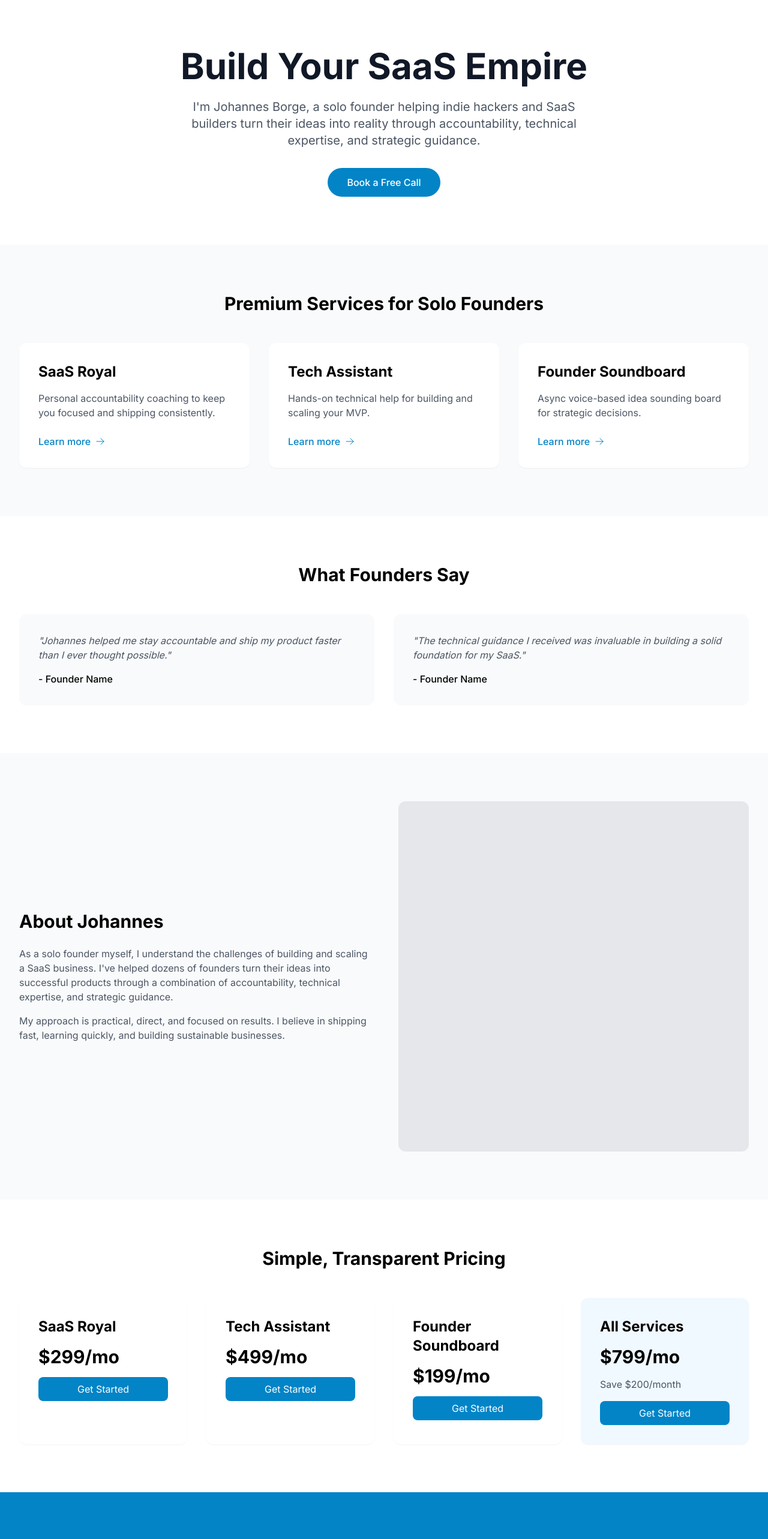
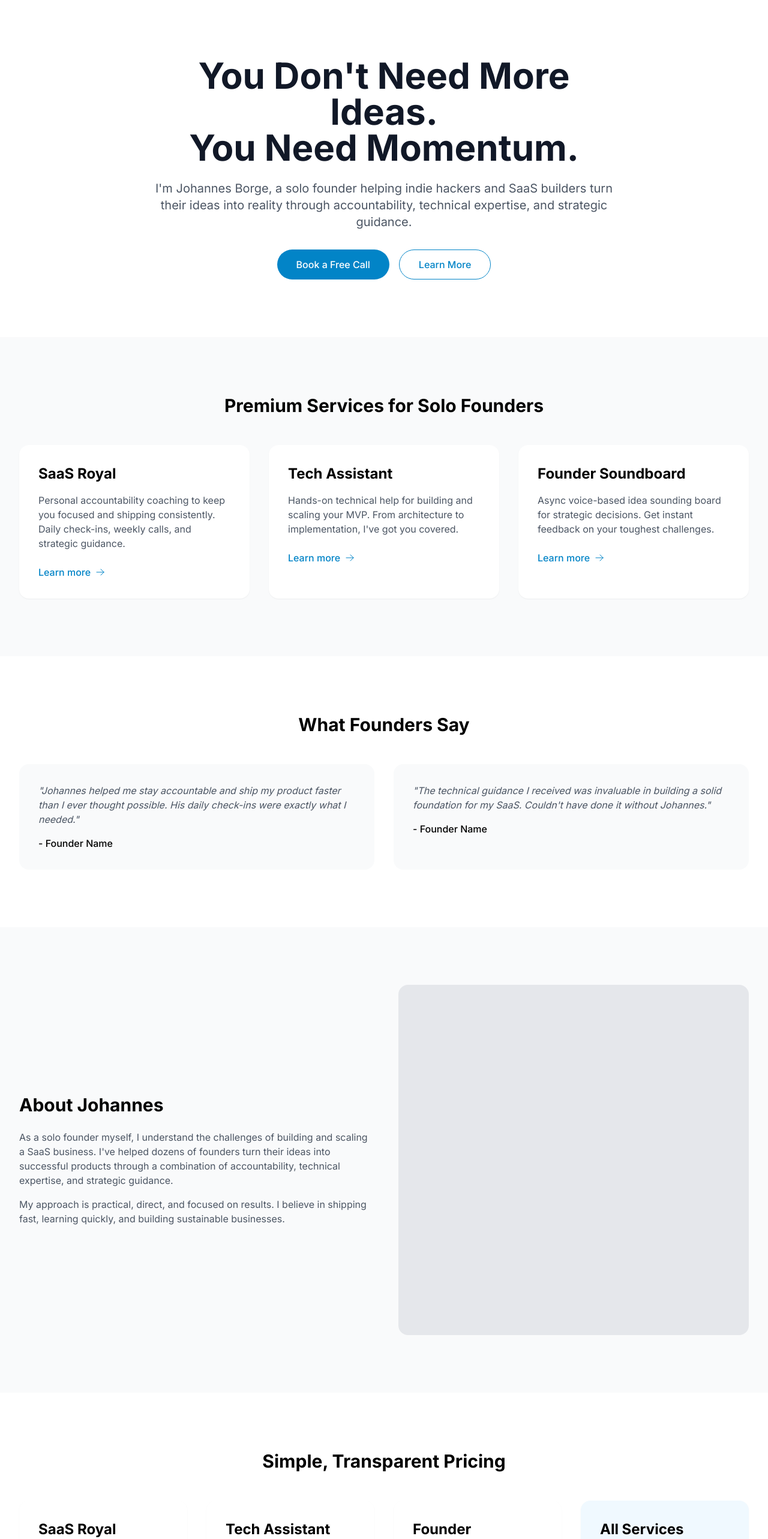
Before and after one commit to JohannesBorge/borge, a Next.js app: page / in a window 1280 px wide. Shown: the top 2566 px of the page at 60% size. Built offline with nearby package versions, Linux system fonts and the light colour scheme.

Commit message:
Update design to match SaaS Royal style with modern, clean aesthetic

```diff
--- a/app/page.tsx
+++ b/app/page.tsx
@@ -3,51 +3,57 @@ import Image from 'next/image';
 
 export default function Home() {
   return (
-    <main className="min-h-screen">
+    <main className="min-h-screen bg-white">
       {/* Hero Section */}
-      <section className="py-20 px-4 sm:px-6 lg:px-8 max-w-7xl mx-auto">
-        <div className="text-center">
-          <h1 className="text-4xl sm:text-5xl md:text-6xl font-bold text-gray-900 mb-6">
-            Build Your SaaS Empire
+      <section className="py-24 px-4 sm:px-6 lg:px-8 max-w-7xl mx-auto">
+        <div className="text-center max-w-3xl mx-auto">
+          <h1 className="text-4xl sm:text-5xl md:text-6xl font-bold text-gray-900 mb-6 leading-tight">
+            You Don't Need More Ideas.<br />
+            You Need Momentum.
           </h1>
-          <p className="text-xl text-gray-600 max-w-2xl mx-auto mb-8">
+          <p className="text-xl text-gray-600 mb-8">
             I'm Johannes Borge, a solo founder helping indie hackers and SaaS builders turn their ideas into reality through accountability, technical expertise, and strategic guidance.
           </p>
-          <button className="bg-blue-600 text-white px-8 py-3 rounded-full font-medium hover:bg-blue-700 transition-colors">
-            Book a Free Call
-          </button>
+          <div className="flex flex-col sm:flex-row gap-4 justify-center">
+            <button className="bg-blue-600 text-white px-8 py-3 rounded-full font-medium hover:bg-blue-700 transition-colors">
+              Book a Free Call
+            </button>
+            <button className="bg-white text-blue-600 border border-blue-600 px-8 py-3 rounded-full font-medium hover:bg-blue-50 transition-colors">
+              Learn More
+            </button>
+          </div>
         </div>
       </section>
 
       {/* Services Section */}
-      <section className="py-20 bg-gray-50">
+      <section className="py-24 bg-gray-50">
         <div className="max-w-7xl mx-auto px-4 sm:px-6 lg:px-8">
           <h2 className="text-3xl font-bold text-center mb-12">Premium Services for Solo Founders</h2>
           <div className="grid md:grid-cols-3 gap-8">
             {/* SaaS Royal */}
-            <div className="bg-white p-8 rounded-xl shadow-sm">
+            <div className="bg-white p-8 rounded-2xl shadow-sm hover:shadow-md transition-shadow">
               <h3 className="text-2xl font-bold mb-4">SaaS Royal</h3>
-              <p className="text-gray-600 mb-6">Personal accountability coaching to keep you focused and shipping consistently.</p>
-              <button className="text-blue-600 font-medium flex items-center">
-                Learn more <ArrowRightIcon className="w-4 h-4 ml-2" />
+              <p className="text-gray-600 mb-6">Personal accountability coaching to keep you focused and shipping consistently. Daily check-ins, weekly calls, and strategic guidance.</p>
+              <button className="text-blue-600 font-medium flex items-center group">
+                Learn more <ArrowRightIcon className="w-4 h-4 ml-2 group-hover:translate-x-1 transition-transform" />
               </button>
             </div>
 
             {/* Tech Assistant */}
-            <div className="bg-white p-8 rounded-xl shadow-sm">
+            <div className="bg-white p-8 rounded-2xl shadow-sm hover:shadow-md transition-shadow">
               <h3 className="text-2xl font-bold mb-4">Tech Assistant</h3>
-              <p className="text-gray-600 mb-6">Hands-on technical help for building and scaling your MVP.</p>
-              <button className="text-blue-600 font-medium flex items-center">
-                Learn more <ArrowRightIcon className="w-4 h-4 ml-2" />
+              <p className="text-gray-600 mb-6">Hands-on technical help for building and scaling your MVP. From architecture to implementation, I've got you covered.</p>
+              <button className="text-blue-600 font-medium flex items-center group">
+                Learn more <ArrowRightIcon className="w-4 h-4 ml-2 group-hover:translate-x-1 transition-transform" />
               </button>
             </div>
 
             {/* Founder Soundboard */}
-            <div className="bg-white p-8 rounded-xl shadow-sm">
+            <div className="bg-white p-8 rounded-2xl shadow-sm hover:shadow-md transition-shadow">
               <h3 className="text-2xl font-bold mb-4">Founder Soundboard</h3>
-              <p className="text-gray-600 mb-6">Async voice-based idea sounding board for strategic decisions.</p>
-              <button className="text-blue-600 font-medium flex items-center">
-                Learn more <ArrowRightIcon className="w-4 h-4 ml-2" />
+              <p className="text-gray-600 mb-6">Async voice-based idea sounding board for strategic decisions. Get instant feedback on your toughest challenges.</p>
+              <button className="text-blue-600 font-medium flex items-center group">
+                Learn more <ArrowRightIcon className="w-4 h-4 ml-2 group-hover:translate-x-1 transition-transform" />
               </button>
             </div>
           </div>
@@ -55,17 +61,16 @@ export default function Home() {
       </section>
 
       {/* Testimonials Section */}
-      <section className="py-20">
+      <section className="py-24">
         <div className="max-w-7xl mx-auto px-4 sm:px-6 lg:px-8">
           <h2 className="text-3xl font-bold text-center mb-12">What Founders Say</h2>
           <div className="grid md:grid-cols-2 gap-8">
-            {/* Placeholder testimonials */}
-            <div className="bg-gray-50 p-8 rounded-xl">
-              <p className="text-gray-600 italic mb-4">"Johannes helped me stay accountable and ship my product faster than I ever thought possible."</p>
+            <div className="bg-gray-50 p-8 rounded-2xl">
+              <p className="text-gray-600 italic mb-4">"Johannes helped me stay accountable and ship my product faster than I ever thought possible. His daily check-ins were exactly what I needed."</p>
               <p className="font-medium">- Founder Name</p>
             </div>
-            <div className="bg-gray-50 p-8 rounded-xl">
-              <p className="text-gray-600 italic mb-4">"The technical guidance I received was invaluable in building a solid foundation for my SaaS."</p>
+            <div className="bg-gray-50 p-8 rounded-2xl">
+              <p className="text-gray-600 italic mb-4">"The technical guidance I received was invaluable in building a solid foundation for my SaaS. Couldn't have done it without Johannes."</p>
               <p className="font-medium">- Founder Name</p>
             </div>
           </div>
@@ -73,7 +78,7 @@ export default function Home() {
       </section>
 
       {/* About Section */}
-      <section className="py-20 bg-gray-50">
+      <section className="py-24 bg-gray-50">
         <div className="max-w-7xl mx-auto px-4 sm:px-6 lg:px-8">
           <div className="grid md:grid-cols-2 gap-12 items-center">
             <div>
@@ -87,43 +92,43 @@ export default function Home() {
             </div>
             <div className="relative aspect-square">
               {/* Placeholder for profile image */}
-              <div className="bg-gray-200 rounded-xl w-full h-full"></div>
+              <div className="bg-gray-200 rounded-2xl w-full h-full"></div>
             </div>
           </div>
         </div>
       </section>
 
       {/* Pricing Section */}
-      <section className="py-20">
+      <section className="py-24">
         <div className="max-w-7xl mx-auto px-4 sm:px-6 lg:px-8">
           <h2 className="text-3xl font-bold text-center mb-12">Simple, Transparent Pricing</h2>
           <div className="grid md:grid-cols-4 gap-8">
-            <div className="bg-white p-8 rounded-xl shadow-sm">
+            <div className="bg-white p-8 rounded-2xl shadow-sm">
               <h3 className="text-2xl font-bold mb-4">SaaS Royal</h3>
               <p className="text-3xl font-bold mb-4">$299/mo</p>
-              <button className="w-full bg-blue-600 text-white py-2 rounded-lg hover:bg-blue-700 transition-colors">
+              <button className="w-full bg-blue-600 text-white py-3 rounded-lg hover:bg-blue-700 transition-colors">
                 Get Started
               </button>
             </div>
-            <div className="bg-white p-8 rounded-xl shadow-sm">
+            <div className="bg-white p-8 rounded-2xl shadow-sm">
               <h3 className="text-2xl font-bold mb-4">Tech Assistant</h3>
               <p className="text-3xl font-bold mb-4">$499/mo</p>
-              <button className="w-full bg-blue-600 text-white py-2 rounded-lg hover:bg-blue-700 transition-colors">
+              <button className="w-full bg-blue-600 text-white py-3 rounded-lg hover:bg-blue-700 transition-colors">
                 Get Started
               </button>
             </div>
-            <div className="bg-white p-8 rounded-xl shadow-sm">
+            <div className="bg-white p-8 rounded-2xl shadow-sm">
               <h3 className="text-2xl font-bold mb-4">Founder Soundboard</h3>
               <p className="text-3xl font-bold mb-4">$199/mo</p>
-              <button className="w-full bg-blue-600 text-white py-2 rounded-lg hover:bg-blue-700 transition-colors">
+              <button className="w-full bg-blue-600 text-white py-3 rounded-lg hover:bg-blue-700 transition-colors">
                 Get Started
               </button>
             </div>
-            <div className="bg-blue-50 p-8 rounded-xl shadow-sm">
+            <div className="bg-blue-50 p-8 rounded-2xl shadow-sm">
               <h3 className="text-2xl font-bold mb-4">All Services</h3>
               <p className="text-3xl font-bold mb-4">$799/mo</p>
               <p className="text-gray-600 mb-4">Save $200/month</p>
-              <button className="w-full bg-blue-600 text-white py-2 rounded-lg hover:bg-blue-700 transition-colors">
+              <button className="w-full bg-blue-600 text-white py-3 rounded-lg hover:bg-blue-700 transition-colors">
                 Get Started
               </button>
             </div>
@@ -132,7 +137,7 @@ export default function Home() {
       </section>
 
       {/* CTA Section */}
-      <section className="py-20 bg-blue-600">
+      <section className="py-24 bg-blue-600">
         <div className="max-w-7xl mx-auto px-4 sm:px-6 lg:px-8 text-center">
           <h2 className="text-3xl font-bold text-white mb-6">Ready to Build Your SaaS?</h2>
           <p className="text-blue-100 mb-8 max-w-2xl mx-auto">
```
